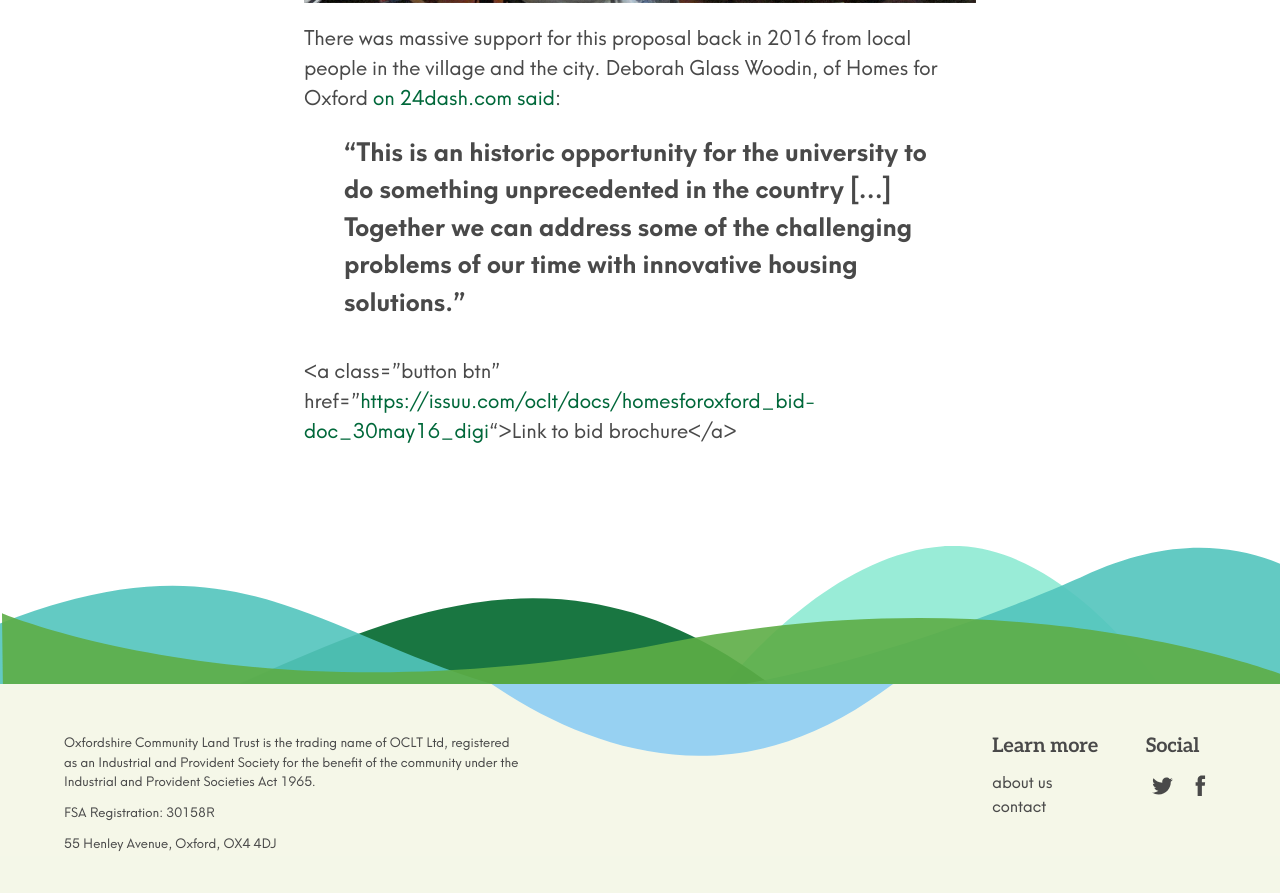
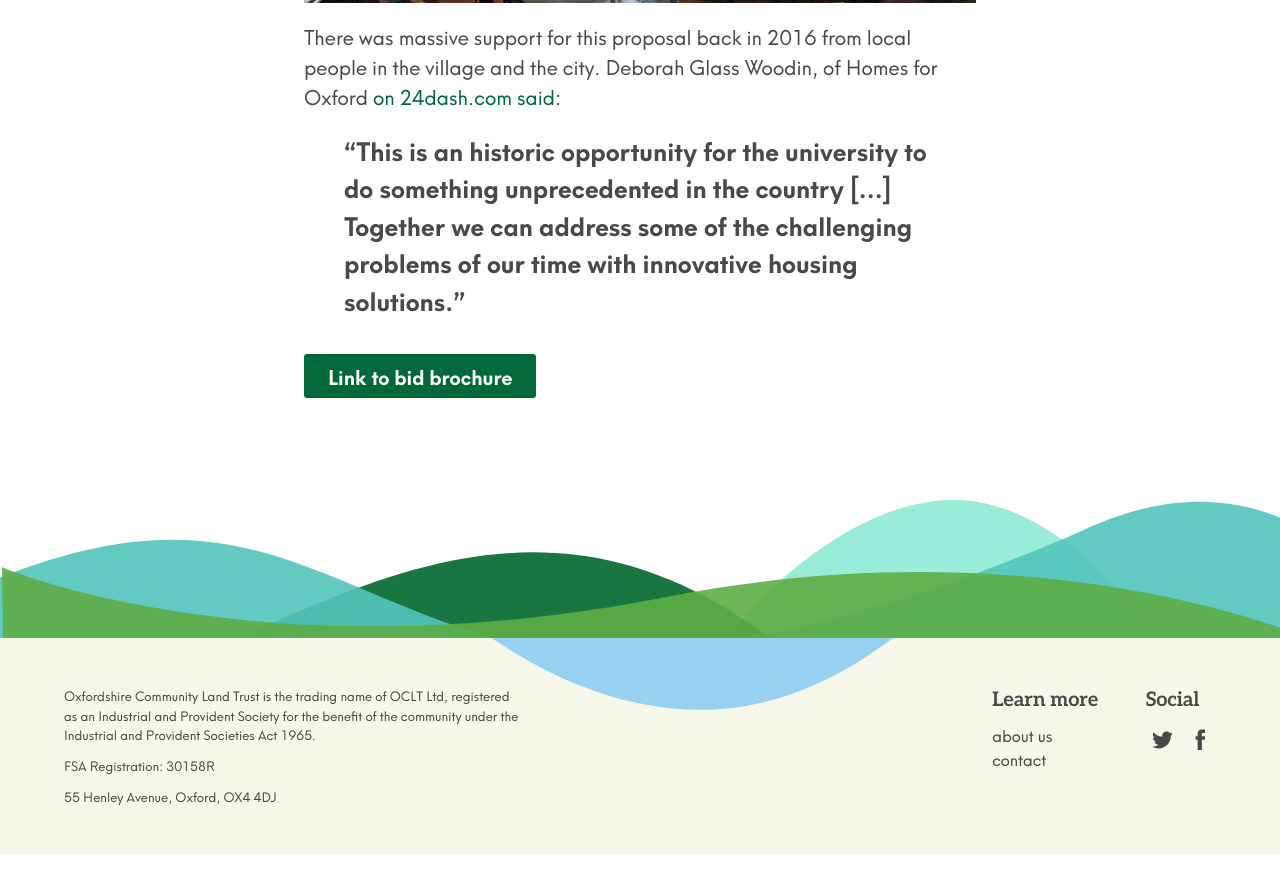
Before and after one commit to johnpuddephatt/oclt, a Jekyll site: the page built from _projects/wolvercote.md, in a window 1280 px wide and 900 px high, scrolled down 2955 px. Shown: the top 893 px of the window. Built offline with Jekyll 4.4.1, drawn with Linux system fonts in a browser that asks for light colours; after the commit the page ends 3809 px from its top, so only the background shows below that; some of the changed lines change nothing that is shown.

Commit message:
Update from Forestry.io - Updated wolvercote.md

```diff
--- a/_projects/wolvercote.md
+++ b/_projects/wolvercote.md
@@ -36,4 +36,4 @@ There was massive support for this proposal back in 2016 from local people in th
 
 > "This is an historic opportunity for the university to do something unprecedented in the country \[...\] Together we can address some of the challenging problems of our time with innovative housing solutions."
 
-<a class="button btn" href="[https://issuu.com/oclt/docs/homesforoxford_bid-doc_30may16_digi](https://issuu.com/oclt/docs/homesforoxford_bid-doc_30may16_digi "https://issuu.com/oclt/docs/homesforoxford_bid-doc_30may16_digi")">Link to bid brochure</a>
+<a class="button btn" href="[https://issuu.com/oclt/docs/homesforoxford_bid-doc_30may16_digi](https://issuu.com/oclt/docs/homesforoxford_bid-doc_30may16_digi)">Link to bid brochure</a>
```
